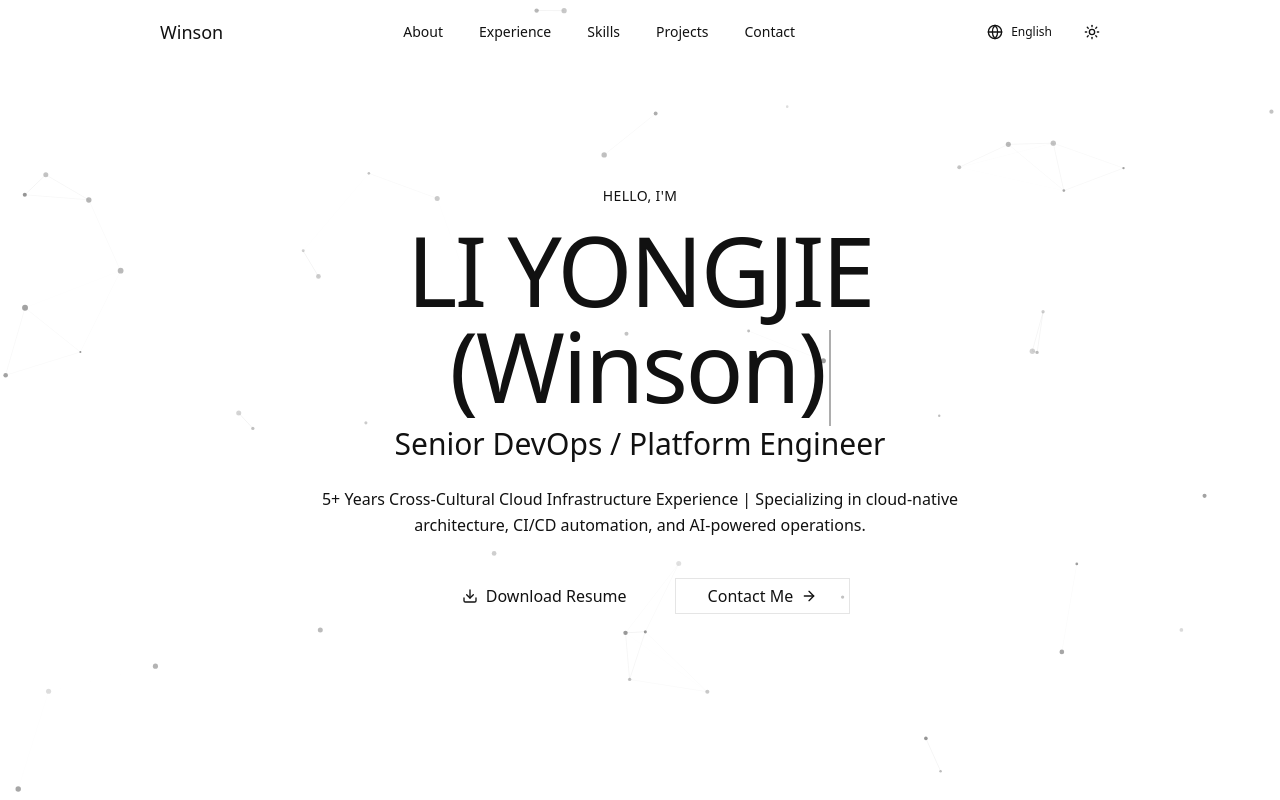
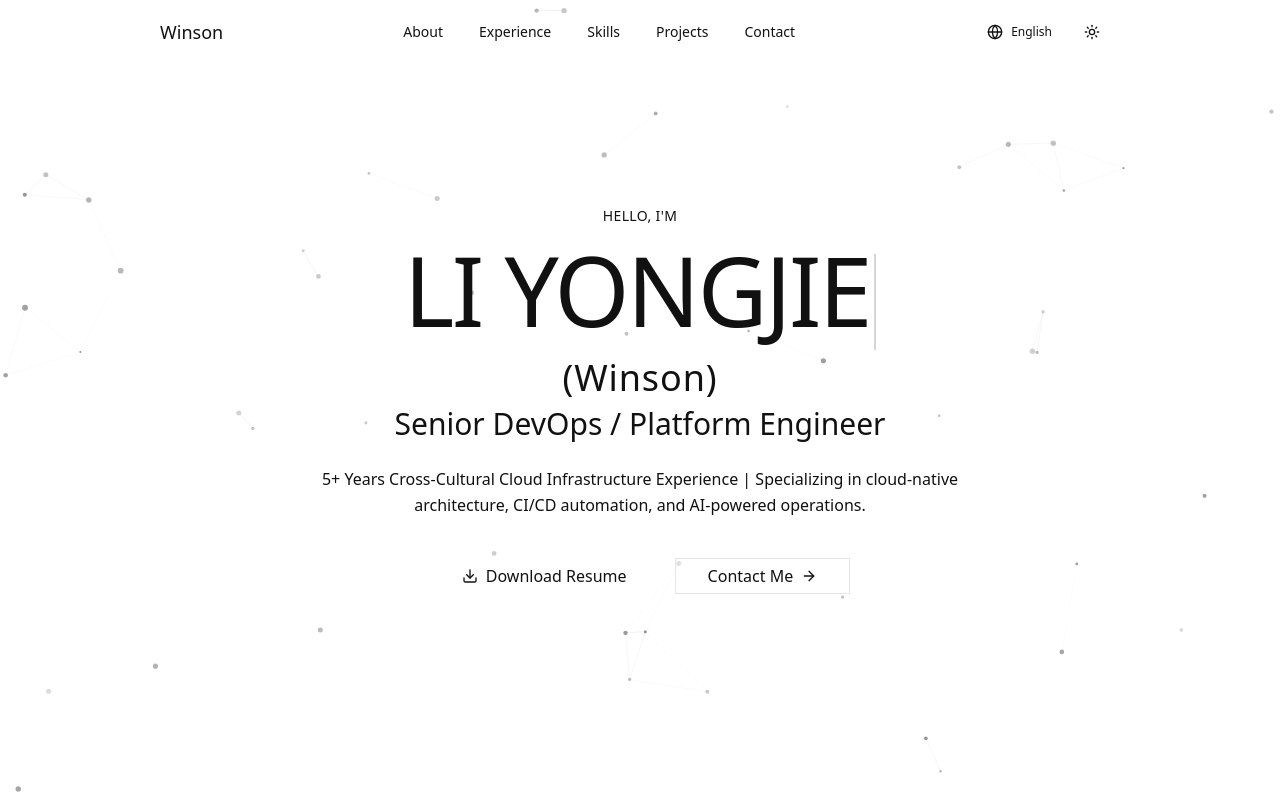
Before and after one commit to Winson-030/resume, a Next.js app: page /en in a window 1280 px wide. Shown: the top 800 px of the page. Built offline with nearby package versions, Linux system fonts and the light colour scheme.

Commit message:
feat: add subname display below name in hero section
- Add subname (Winson) field in all three i18n files
- Render subname with FadeInWhenVisible and muted styling
- Remove subname from name field in zh and ja locales

```diff
--- a/src/app/sections/HeroSection.tsx
+++ b/src/app/sections/HeroSection.tsx
@@ -12,6 +12,7 @@ interface HeroSectionProps {
   messages: {
     greeting: string;
     name: string;
+    subname?: string;
     title: string;
     description: string;
     contact: string;
@@ -31,6 +32,7 @@ export function HeroSection({ messages }: HeroSectionProps) {
           </p>
         </FadeInWhenVisible>
 
+        <div className="mb-2">
           <h1 className="text-5xl md:text-7xl lg:text-8xl font-medium tracking-tight">
             <TypewriterText
               text={messages.name}
@@ -39,6 +41,14 @@ export function HeroSection({ messages }: HeroSectionProps) {
               className="block"
             />
           </h1>
+          {messages.subname && (
+            <FadeInWhenVisible delay={1}>
+              <p className="text-2xl md:text-3xl lg:text-4xl text-muted-foreground font-normal tracking-wide mt-2">
+                {messages.subname}
+              </p>
+            </FadeInWhenVisible>
+          )}
+        </div>
 
         <FadeInWhenVisible delay={1.2}>
           <h2 className="text-xl md:text-2xl lg:text-3xl text-muted-foreground mb-6">
--- a/src/i18n/en.json
+++ b/src/i18n/en.json
@@ -8,7 +8,8 @@
   },
   "hero": {
     "greeting": "Hello, I'm",
-    "name": "LI YONGJIE (Winson)",
+    "name": "LI YONGJIE",
+    "subname":"(Winson)",
     "title": "Senior DevOps / Platform Engineer",
     "description": "5+ Years Cross-Cultural Cloud Infrastructure Experience | Specializing in cloud-native architecture, CI/CD automation, and AI-powered operations.",
     "contact": "Contact Me",
--- a/src/i18n/ja.json
+++ b/src/i18n/ja.json
@@ -8,7 +8,8 @@
   },
   "hero": {
     "greeting": "こんにちは、私は",
-    "name": "李永傑 (Winson)",
+    "name": "李永傑",
+    "subname": "(Winson)",
     "title": "シニア DevOps / プラットフォームエンジニア",
     "description": "異文化クラウドインフラ5年以上の経験 | クラウドネイティブアーキテクチャ、CI/CD自動化、AI活用運用を専門",
     "contact": "お問い合わせ",
--- a/src/i18n/zh.json
+++ b/src/i18n/zh.json
@@ -8,7 +8,8 @@
   },
   "hero": {
     "greeting": "你好，我是",
-    "name": "李永杰 (Winson)",
+    "name": "李永杰",
+    "subname": "(Winson)",
     "title": "高级 DevOps / 平台工程师",
     "description": "5年以上跨文化云基础设施经验 | 专注于云原生架构、CI/CD自动化和AI赋能运维",
     "contact": "联系我",
```
Lines whose indentation alone changed are shown as unchanged.
